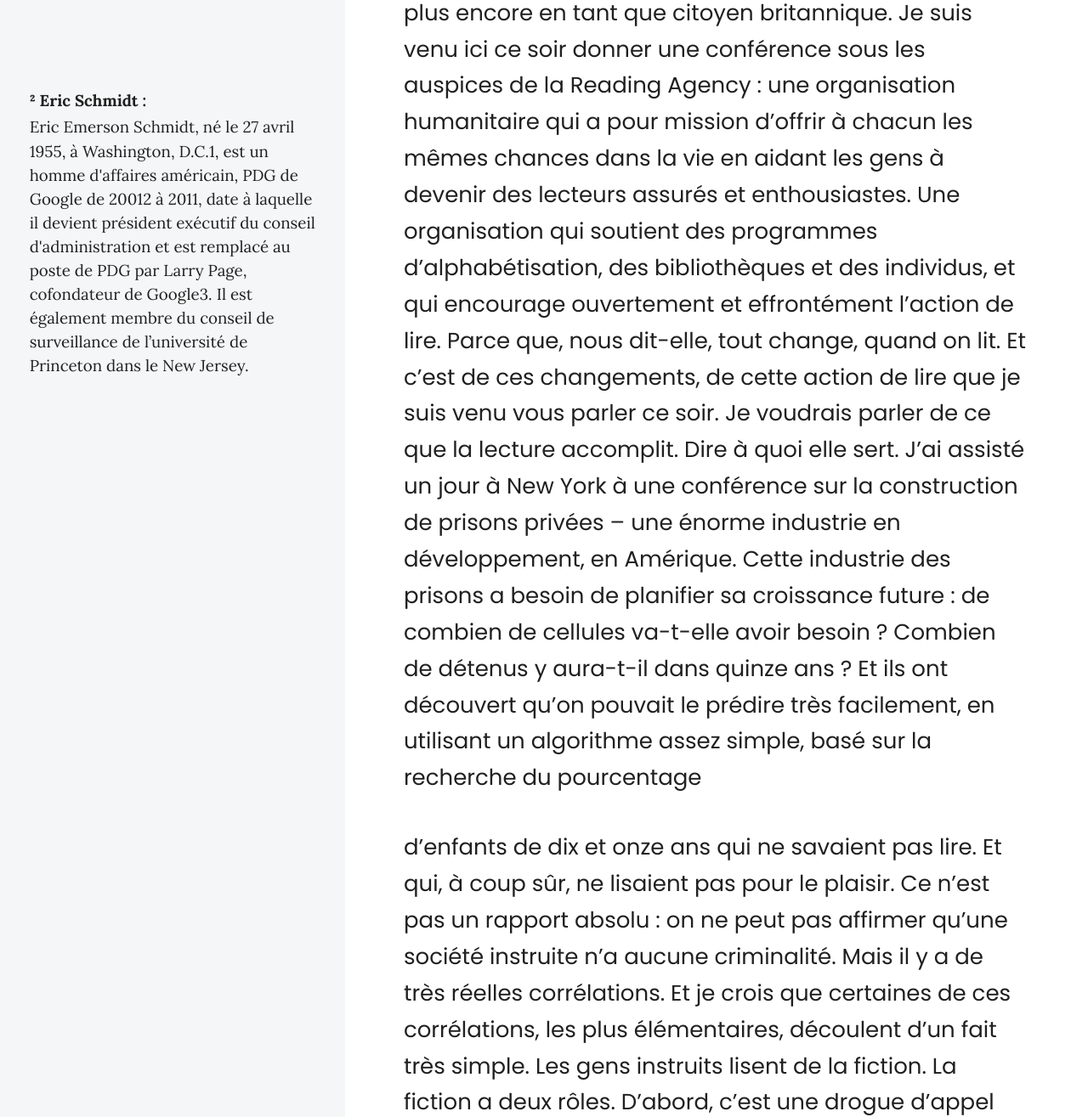
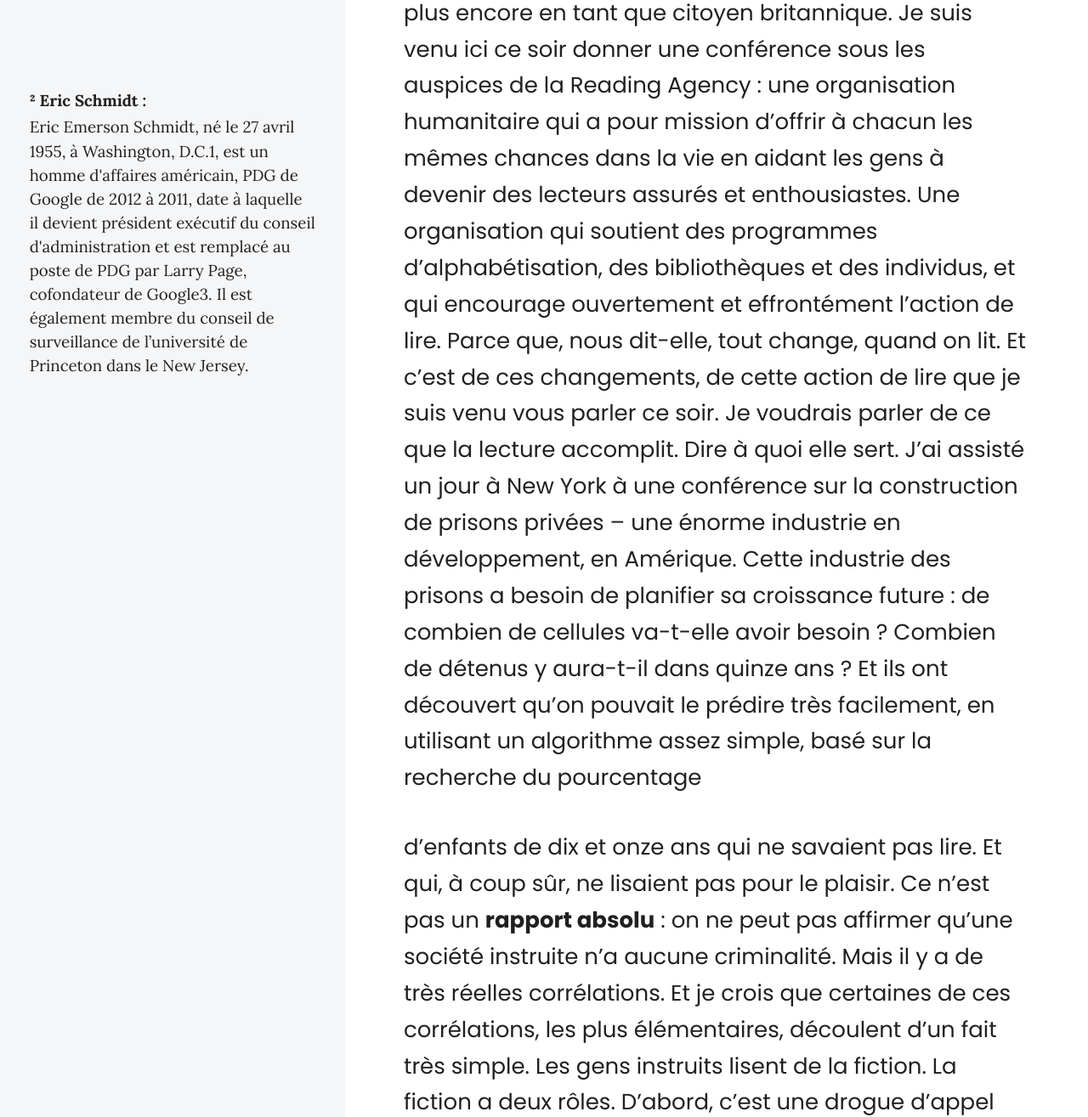
Before and after one commit to WILFRIEDbalp/18092019-projet-1-BalpWilfried, a plain HTML site: page index.html in a window 1280 px wide. Shown: the part 1440-2755 px from the top of the page at 85% size. Drawn offline with Linux system fonts and the light colour scheme.

Commit message:
correction graphique et orthographie

```diff
--- a/assets/css/main.css
+++ b/assets/css/main.css
@@ -48,7 +48,6 @@ html, body, div , h1, h2, h3, h4, h5, p {
 	}
 
 	header {
-		border: 2px solid red;
 		position: fixed;
 		z-index: 10;
 		width: 100%;
@@ -98,7 +97,7 @@ html, body, div , h1, h2, h3, h4, h5, p {
 		font-family: 'Poppins', serif;
 font-weight: lighter;
 	 line-height: 1.5;
-	 margin: 0 0 0.2em 0
+	 margin: 0 0 0.2em 0;
 	}
 
 	h4 {
--- a/index.html
+++ b/index.html
@@ -82,7 +82,7 @@
 
 					<p>d’enfants de dix et onze ans qui ne savaient pas lire.
 						Et qui, à coup sûr, ne lisaient pas pour le plaisir.
-						Ce n’est pas un rapport absolu : on ne peut pas
+						Ce n’est pas un <b>rapport absolu</b> : on ne peut pas
 						affirmer qu’une société instruite n’a aucune criminalité.
 						Mais il y a de très réelles corrélations.
 						Et je crois que certaines de ces corrélations, les
@@ -104,8 +104,8 @@
 						dans lequel la capacité à tirer un sens des mots
 						écrits était en quelque sorte dépassée, mais cette
 						époque est révolue ; les mots sont plus importants
-						que jamais : nous naviguons dans le monde avec les
-						mots et, au fur et à mesure que le monde bascule
+						que jamais : <b>nous naviguons dans le monde avec les
+						mots</b> et, au fur et à mesure que le monde bascule
 						vers le Web, nous avons besoin de le suivre, de
 						communiquer et d’appréhender ce que nous lisons.</p>
 
@@ -116,8 +116,8 @@
 						La façon la plus simple de s’assurer que nous
 						élevons des enfants instruits est de leur apprendre à
 						lire et de leur montrer que la lecture est une activité
-						agréable. Et cela signifie, à la base, trouver des livres
-						qui leur plaisent, leur donner accès à ces livres et les
+						agréable. Et cela signifie, à la base, <b>trouver des livres
+						qui leur plaisent</b>, leur donner accès à ces livres et les
 						laisser les lire.
 						Je ne crois pas qu’il existe de mauvais livre pour
 						enfants. De temps en temps, la mode pousse des
@@ -579,7 +579,7 @@
 
 					<div class="felx">
 							<h4>² Eric Schmidt : </h4>
-							<h5>Eric Emerson Schmidt, né le 27 avril 1955, à Washington, D.C.1, est un homme d'affaires américain, PDG de Google de 20012 à 2011, date à laquelle il devient président exécutif du conseil d'administration et est remplacé au poste de PDG par Larry Page, cofondateur de Google3. Il est également membre du conseil de surveillance de l’université de Princeton dans le New Jersey.</h5>
+							<h5>Eric Emerson Schmidt, né le 27 avril 1955, à Washington, D.C.1, est un homme d'affaires américain, PDG de Google de 2012 à 2011, date à laquelle il devient président exécutif du conseil d'administration et est remplacé au poste de PDG par Larry Page, cofondateur de Google3. Il est également membre du conseil de surveillance de l’université de Princeton dans le New Jersey.</h5>
 					</div>
 
 			</div>
```
